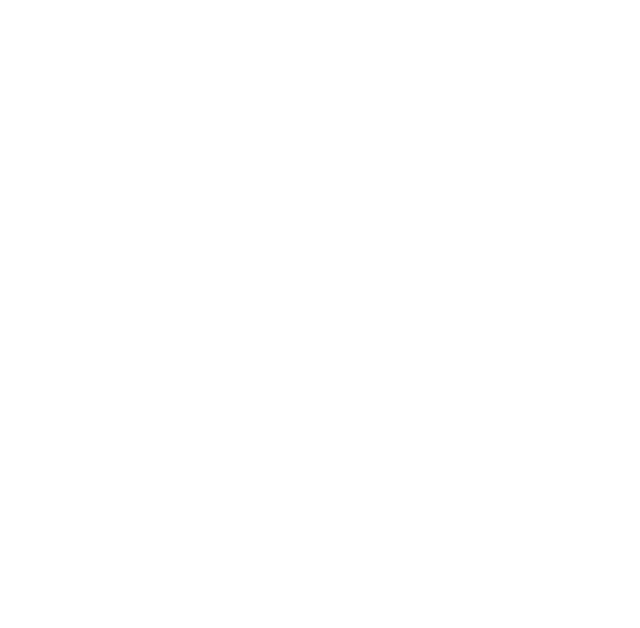
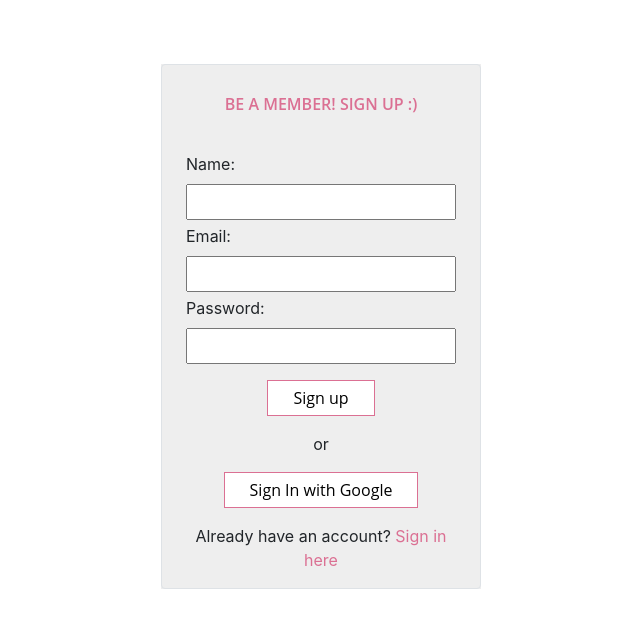
Before and after one commit to obrana/projectSani, a React (Create React App) app in the folder frontend/: page /signUp in a window 1280 px wide. Shown: the top 628 px of the page, without its empty margins (319-959 px from the left). Built offline with nearby package versions, Linux system fonts and the light colour scheme; no server answers.

Commit message:
css fixes

```diff
--- a/frontend/src/App.js
+++ b/frontend/src/App.js
@@ -3,31 +3,38 @@ import "./App.css";
 import { BrowserRouter, Switch, Route } from "react-router-dom";
 
 import allproducts from "./components/allproducts";
+import SignUp from "./Auth/SignUp";
+import SignIn from "./Auth/SignIn";
+import PasswordReset from "./Auth/PasswordReset";
+import ProfilePage from "./Auth/ProfilePage";
 import Home from "./components/Home";
 import Application from "./Auth/Application";
 import UserProvider from "./providers/UserProvider";
 
-class App extends Component {
-  render() {
-    return (
-      <BrowserRouter>
-        <div className="App">
-          <Switch>
-            <Route exact path="/" component={Home} />
-            <Route exact path="/products" component={allproducts} />
-          </Switch>
-        </div>
-      </BrowserRouter>
-
-    );
-  }
+// class App extends Component {
+//   render() {
+//     return (
+//       <BrowserRouter>
+//         <div className="App">
+//           <Switch>
+//             <Route exact path="/" component={Home} />
+//             <Route exact path="/products" component={allproducts} />
+//             <Route exact path="/SignUp" component={SignUp} />
+//             <Route exact path="/SignIn" component={SignIn} />
+//             <Route exact path="/PasswordReset" component={PasswordReset} />
+//             <Route exact path="/ProfilePage" component={ProfilePage} />
+//           </Switch>
+//         </div>
+//       </BrowserRouter>
+//     );
+//   }
+// }
+function App() {
+  return (
+    <UserProvider>
+      <Application />
+    </UserProvider>
+  );
 }
-// function App() {
-//   return (
-//     <UserProvider>
-//       <Application />
-//     </UserProvider>
-//   );
-// }
 
 export default App;
--- a/frontend/src/Auth/PasswordReset.jsx
+++ b/frontend/src/Auth/PasswordReset.jsx
@@ -2,6 +2,7 @@ import React, { useState, useContext } from "react";
 import { auth } from "../firebase";
 import { UserContext } from "../providers/UserProvider";
 import { Link } from "@reach/router";
+import "./auth.css";
 
 const PasswordReset = () => {
   const [email, setEmail] = useState("");
@@ -31,19 +32,15 @@ const PasswordReset = () => {
       });
   };
   return (
-    <div className="mt-8">
-      <h1 className="text-xl text-center font-bold mb-3">
-        Reset your Password
-      </h1>
+    <div className="mt-8 login-credentials">
       <div className="border border-blue-300 mx-auto w-11/12 md:w-2/4 rounded py-8 px-4 md:px-8">
         <form action="">
+          <h1 className="customTitle">Reset your Password</h1>
           {emailHasBeenSent && (
-            <div className="py-3 bg-green-400 w-full text-white text-center mb-3">
-              An email has been sent to you!
-            </div>
+            <div className="alertText">An email has been sent to you!</div>
           )}
           {error !== null && (
-            <div className="py-3 bg-red-600 w-full text-white text-center mb-3">
+            <div className="py-3 bg-red-600 w-full text-white text-center mb-3 alertText">
               {error}
             </div>
           )}
@@ -60,19 +57,16 @@ const PasswordReset = () => {
             className="mb-3 w-full px-1 py-2"
           />
           <button
-            className="w-full bg-blue-400 text-white py-3"
+            className="btn-customButton "
             onClick={(event) => {
               sendResetEmail(event);
             }}
           >
-            Send me a reset link
+            Reset Password
           </button>
         </form>
 
-        <Link
-          to="/"
-          className="my-2 text-blue-700 hover:text-blue-800 text-center block"
-        >
+        <Link to="/" className="my-2 text-blue-700  text-center block">
           &larr; Go Back
         </Link>
       </div>
--- a/frontend/src/Auth/ProfilePage.jsx
+++ b/frontend/src/Auth/ProfilePage.jsx
@@ -10,7 +10,7 @@ const ProfilePage = () => {
   console.log(user);
 
   return (
-    <div className="mx-auto w-11/12 md:w-2/4 py-8 px-4 md:px-8">
+    <div className="mx-auto w-11/12 md:w-2/4 py-8 px-4 md:px-8 dashboard">
       <div className="flex border flex-col items-center md:flex-row md:items-start border-blue-400 px-3 py-4">
         <div
           style={{
--- a/frontend/src/Auth/SignIn.jsx
+++ b/frontend/src/Auth/SignIn.jsx
@@ -29,7 +29,6 @@ const SignIn = () => {
 
   return (
     <div className="mt-8 login-credentials">
-      <h1 className="text-3xl mb-2 text-center font-bold">Sign In</h1>
       <div className="border border-blue-400 mx-auto w-11/12 md:w-2/4 rounded py-8 px-4 md:px-8">
         {error !== null && (
           <div className="py-4 bg-red-600 w-full text-white text-center mb-3">
@@ -37,6 +36,10 @@ const SignIn = () => {
           </div>
         )}
         <form className="">
+          <h1 className="customTitle">
+            Already a member? Login to your account
+          </h1>
+
           <label htmlFor="userEmail" className="block">
             Email:
           </label>
--- a/frontend/src/Auth/SignUp.jsx
+++ b/frontend/src/Auth/SignUp.jsx
@@ -43,8 +43,7 @@ const SignUp = () => {
   };
 
   return (
-    <div className="mt-8">
-      <h1 className="text-3xl mb-2 text-center font-bold">Sign Up</h1>
+    <div className="mt-8 login-credentials">
       <div className="border border-blue-400 mx-auto w-11/12 md:w-2/4 rounded py-8 px-4 md:px-8">
         {error !== null && (
           <div className="py-4 bg-red-600 w-full text-white text-center mb-3">
@@ -52,6 +51,8 @@ const SignUp = () => {
           </div>
         )}
         <form className="sign-form">
+          <h1 className="customTitle">Be a member! Sign Up :)</h1>
+
           <label htmlFor="displayName" className="block">
             Name:
           </label>
@@ -87,7 +88,7 @@ const SignUp = () => {
           />
 
           <button
-            className="bg-green-400 hover:bg-green-500 w-full py-2 text-white"
+            className="btn-customButton"
             onClick={(event) => {
               createUserWithEmailAndPasswordHandler(event, email, password);
             }}
--- a/frontend/src/Auth/auth.css
+++ b/frontend/src/Auth/auth.css
@@ -1,17 +1,24 @@
 .login-credentials {
-  width: 50%;
+  width: 25%;
   text-align: center;
-  margin: auto;
+  margin: 5% auto;
+  background: #eee;
 }
-
-.sign-form {
+.dashboard {
+  width: 90%;
+  text-align: center;
+  margin: 5% auto;
+  background: #eee;
 }
 label,
 input {
   display: block;
   margin-bottom: 0.5rem;
-  text-align: center;
-  margin: auto;
+  text-align: left;
+  width: 100%;
+}
+.alertText {
+  color: #000 !important;
 }
 .btn-customButton {
   border: 1px solid palevioletred !important;
@@ -19,4 +26,13 @@ input {
   padding: 5px 25px;
   font-family: "Open Sans", "Century Gothic", sans-serif;
   background: #fff;
+  color: #000 !important;
 }
+h1.customTitle {
+  color: palevioletred;
+  font-family: "Open Sans", "Century Gothic", sans-serif;
+  font-size: 16px;
+  text-transform: uppercase;
+  font-weight: 600;
+  padding: 30px 0px;
+}
--- a/frontend/src/components/customNavbar.css
+++ b/frontend/src/components/customNavbar.css
@@ -18,6 +18,17 @@ nav.navbar,
   font-size: 0.9em;
   line-height: 100%;
 }
+.dropdown-item {
+  color: #000 !important;
+  font-weight: 500;
+  text-transform: uppercase;
+  font-size: 0.9em;
+  line-height: 100%;
+  padding: 10px;
+}
+.dropdown-item:hover {
+  color: palevioletred !important;
+}
 .fab,
 .fas {
   color: palevioletred;
@@ -25,9 +36,15 @@ nav.navbar,
 .navbar-expand-lg .navbar-collapse {
   margin: 0 3%;
 }
-.nav-link:hover {
+.nav-link a:hover {
+  color: palevioletred !important;
+  text-decoration: none !important;
+}
+.navbar-dark .navbar-nav .nav-link:hover {
+  color: palevioletred !important;
+}
+.nav-link a {
   color: #000 !important;
-  text-decoration: none;
 }
 .navbar-brand {
   margin: 0px auto !important;
@@ -53,6 +70,7 @@ nav.navbar,
 .topBar {
   width: 100%;
   background: palevioletred;
+  height: 30px;
 }
 .topBar p {
   padding: 5px 0px 5px;
@@ -65,6 +83,10 @@ nav.navbar,
 }
 .social {
   display: flex;
+}
+.navbar-expand-lg .navbar-nav .dropdown-menu {
+  top: 45px;
+  border-radius: 0px !important;
 }
 
 /* Small devices (landscape phones, 576px and up) */
--- a/frontend/src/components/customNavbar.jsx
+++ b/frontend/src/components/customNavbar.jsx
@@ -1,5 +1,5 @@
 import React, { Component } from "react";
-import { Navbar, Nav, Image, Container } from "react-bootstrap";
+import { Navbar, Nav, Image, NavDropdown, Container } from "react-bootstrap";
 
 import "./customNavbar.css";
 import { Link } from "react-router-dom";
@@ -26,11 +26,19 @@ export default class CustomNavbar extends Component {
           <Navbar.Toggle aria-controls="basic-navbar-nav" />
           <Navbar.Collapse id="basic-navbar-nav">
             <Nav>
+              <NavDropdown title="Jewelry" id="basic-nav-dropdown">
+                <NavDropdown.Item href="#action/3.1">Rings</NavDropdown.Item>
+                <NavDropdown.Item href="#action/3.2">Earrings</NavDropdown.Item>
+                <NavDropdown.Item href="#action/3.2">Charms</NavDropdown.Item>
+                <NavDropdown.Item href="#action/3.3">
+                  Necklaces & Pendants
+                </NavDropdown.Item>
+                <NavDropdown.Item href="#action/3.4">
+                  Bracelets
+                </NavDropdown.Item>
+              </NavDropdown>
               <Nav.Link>
-                <Link to="profile">Jewelry</Link>{" "}
-              </Nav.Link>
-              <Nav.Link>
-                <Link to="processA">Love & Engagement</Link>{" "}
+                <Link to="processA">Accessories</Link>{" "}
               </Nav.Link>
               <Nav.Link>
                 <Link to="projects">Gifts</Link>{" "}
--- a/frontend/src/components/home.css
+++ b/frontend/src/components/home.css
@@ -3,6 +3,9 @@
 }
 .sectionOne {
   border: 0 none !important;
+}
+a {
+  color: palevioletred;
 }
 .btn-customButton {
   border: 1px solid palevioletred !important;
```
Also changed, not shown: 1 other file (tests, documents, lock files or other folders).
